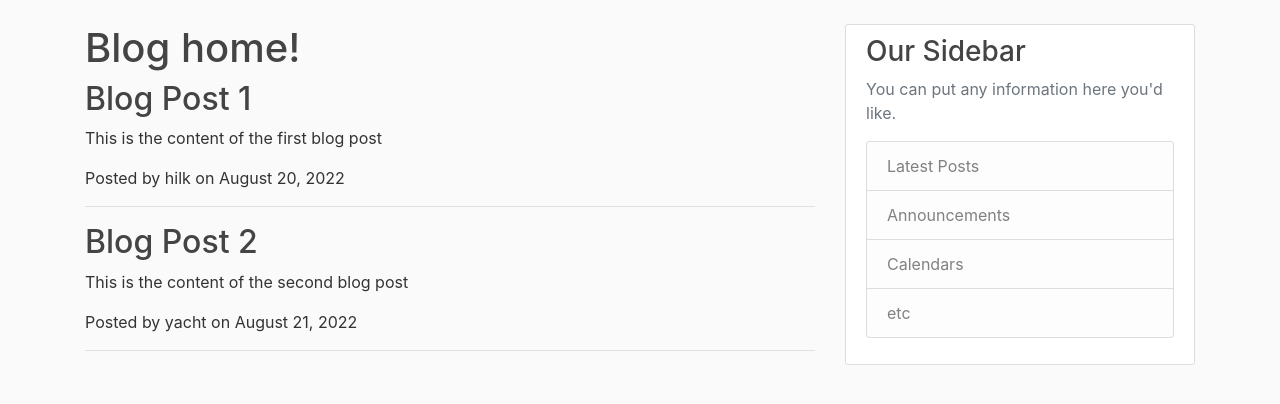
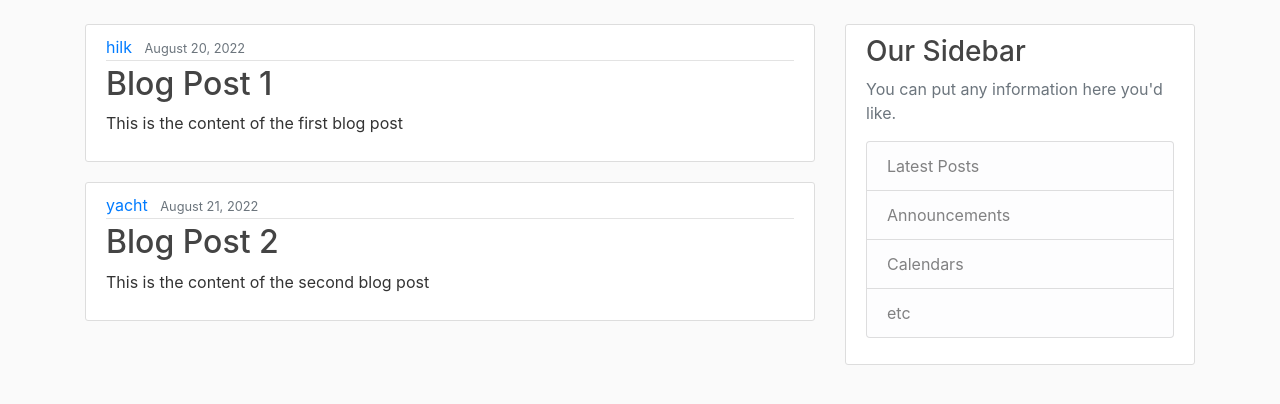
Before and after one commit to Touaf-65/blog, a Django app: page /blog/ in a window 1280 px wide. Shown: the part 56-460 px from the top of the page. Run offline with Django 5.2, Linux system fonts and the light colour scheme; some libraries are stand-ins or nearby versions.

Commit message:
Updated post format

```diff
--- a/proj/blog/templates/blog/home.html
+++ b/proj/blog/templates/blog/home.html
@@ -1,12 +1,15 @@
 {% extends 'blog/base.html' %}
 {% block content %}
-    <h1>Blog home!</h1>
-
-    {% for post in posts%}
-    <h2>{{ post.title }}</h2>
-    <p>{{ post.content }}</p>
-    <p>Posted by {{ post.author }} on {{ post.date_posted }}</p>
-    <hr>
-
-{% endfor %}
+    {% for post in posts %}
+        <article class="media content-section">
+          <div class="media-body">
+            <div class="article-metadata">
+              <a class="mr-2" href="#">{{ post.author }}</a>
+              <small class="text-muted">{{ post.date_posted }}</small>
+            </div>
+            <h2><a class="article-title" href="#">{{ post.title }}</a></h2>
+            <p class="article-content">{{ post.content }}</p>
+          </div>
+        </article>
+    {% endfor %}
 {% endblock content %}
```
